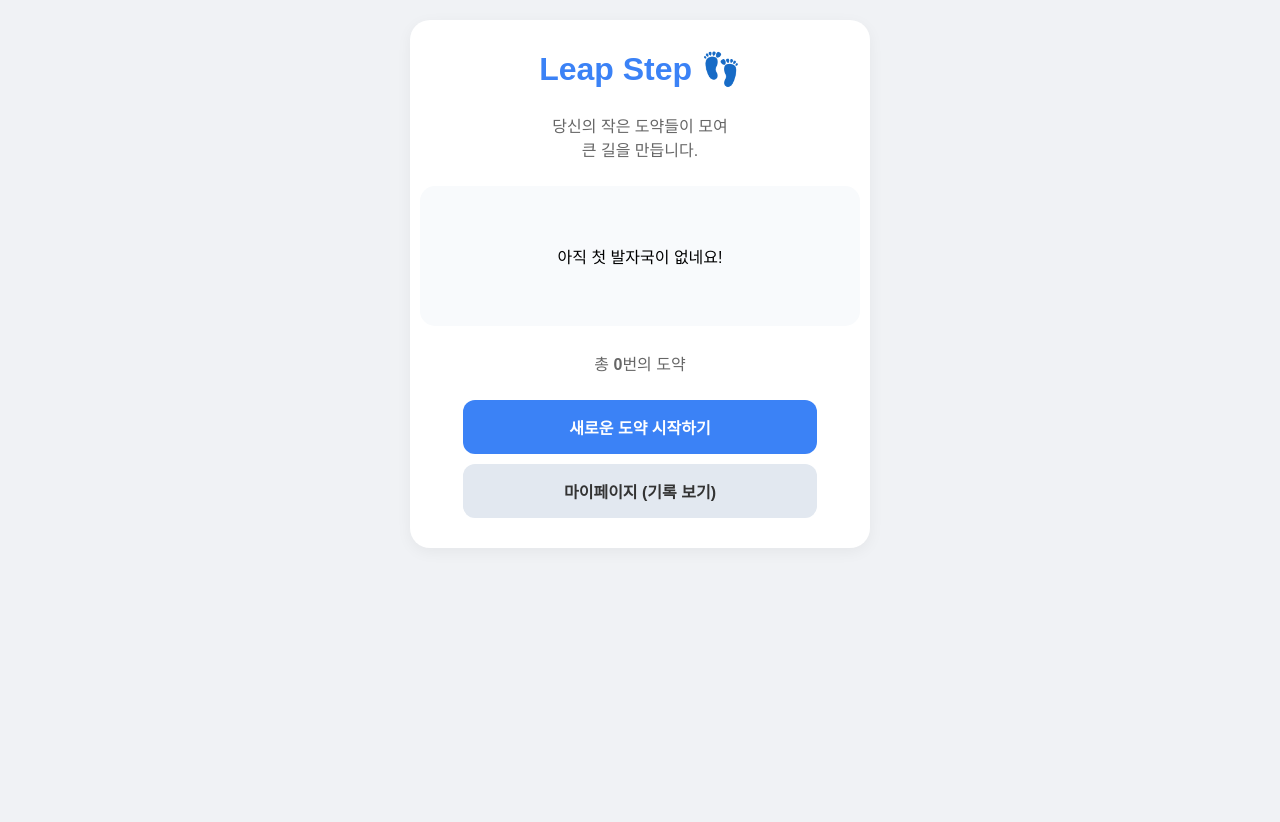
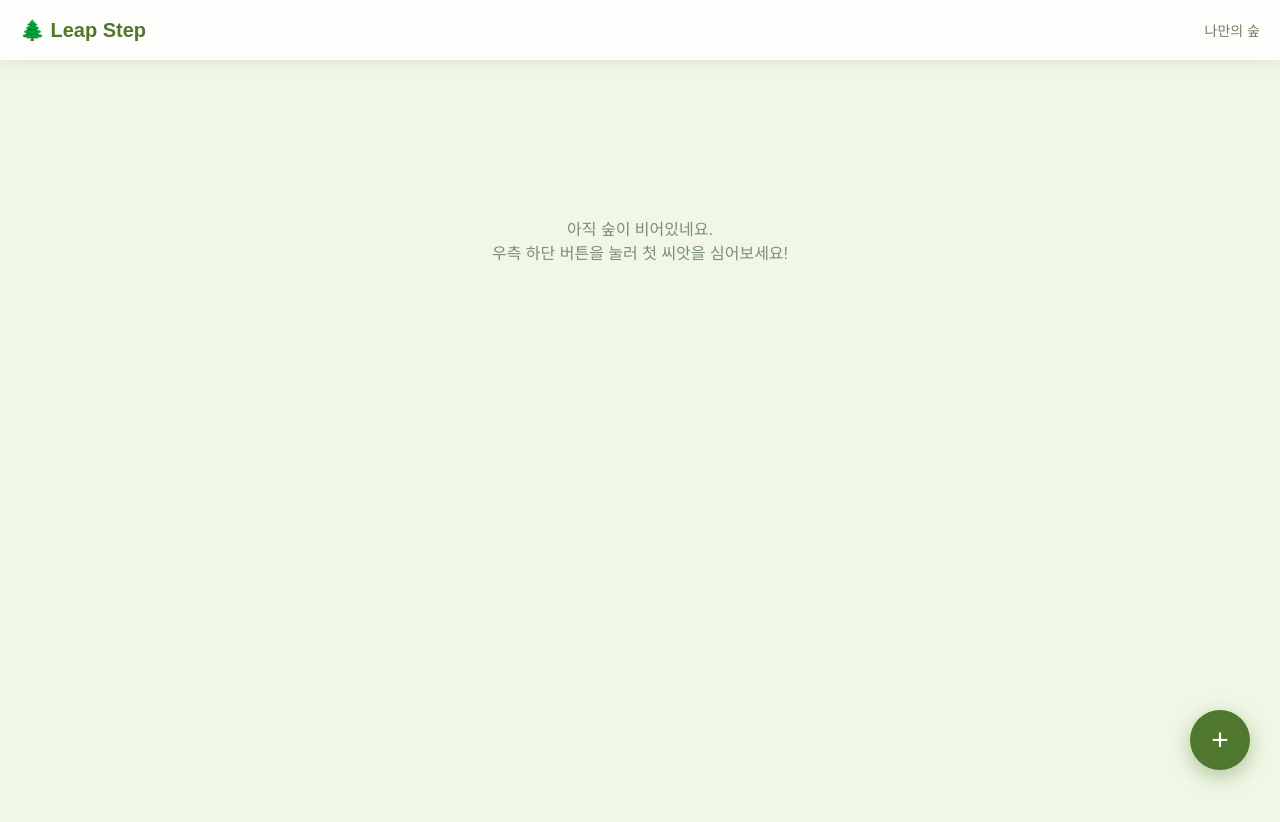
Before and after one commit to gPdnjs2020/26_leap_project, a React (Create React App) app: page / in a window 1280 px wide. Shown: the top 822 px of the page. After the commit the page ends 800 px from the top, so only its background shows below. Built offline with nearby package versions, Linux system fonts and the light colour scheme.

Commit message:
add header

```diff
--- a/src/App.css
+++ b/src/App.css
@@ -1,54 +1,216 @@
-/* App.css */
-body { margin: 0; background: #f0f2f5; font-family: 'Pretendard', sans-serif; }
+/* src/App.css - Infinite Forest Theme 🌲 */
 
-.app-layout {
-  display: flex; justify-content: center; min-height: 100vh; padding: 20px;
+:root {
+  --forest-deep: #2d4a22;    /* 짙은 초록 (텍스트) */
+  --forest-main: #4f772d;    /* 메인 초록 */
+  --forest-light: #90a955;   /* 밝은 연두 */
+  --earth-brown: #8c6239;    /* 나무/흙색 */
+  --bg-color: #f0f7e6;       /* 숲 바닥 배경색 */
+  --header-bg: rgba(255, 255, 255, 0.85); /* 반투명 헤더 */
 }
 
-.container {
-  width: 100%; max-width: 400px; background: white; padding: 30px;
-  border-radius: 20px; box-shadow: 0 4px 15px rgba(0,0,0,0.05);
-  display: flex; flex-direction: column; gap: 20px; height: fit-content;
+/* 1. 기본 설정 (전체 화면 숲 배경) */
+body {
+  margin: 0;
+  padding: 0;
+  background-color: var(--bg-color);
+  font-family: 'Pretendard', sans-serif;
+  color: var(--forest-deep);
+  overflow-x: hidden;
 }
 
-.center { text-align: center; align-items: center; }
+/* 2. 상단 고정 헤더 */
+.forest-header {
+  position: fixed;
+  top: 0; left: 0; right: 0;
+  height: 60px;
+  background: var(--header-bg);
+  backdrop-filter: blur(8px); /* 뒤가 흐릿하게 비침 */
+  display: flex;
+  justify-content: space-between;
+  align-items: center;
+  padding: 0 20px;
+  z-index: 1000;
+  box-shadow: 0 2px 15px rgba(45, 74, 34, 0.1);
+}
 
-h1 { color: #3b82f6; margin: 0; }
-h2 { font-size: 20px; margin: 0; color: #333; }
-p { color: #666; margin: 5px 0; }
+.logo {
+  font-size: 20px;
+  font-weight: bold;
+  color: var(--forest-main);
+  text-decoration: none;
+}
 
-/* 버튼 스타일 */
-button { padding: 15px; border-radius: 12px; border: none; font-size: 16px; cursor: pointer; transition: 0.2s; font-weight: bold; width: 100%; }
-.primary-btn { background: #3b82f6; color: white; }
-.primary-btn:hover { background: #2563eb; }
-.secondary-btn { background: #e2e8f0; color: #333; margin-top: 10px; }
-.back-btn { width: auto; background: none; color: #666; padding: 0; font-size: 14px; margin-bottom: 10px;}
-.text-btn { background: none; color: #999; font-size: 12px; margin-top: 20px; text-decoration: underline; }
+/* 3. 메인 숲 필드 (발자국들이 놓이는 곳) */
+.forest-field {
+  padding: 100px 20px 120px; /* 헤더와 버튼 공간 확보 */
+  min-height: 100vh;
+  box-sizing: border-box;
+  display: flex;
+  flex-wrap: wrap;
+  justify-content: center;
+  align-content: flex-start;
+  gap: 40px; /* 발자국 사이 간격 */
+}
 
-input { padding: 15px; border: 1px solid #ddd; border-radius: 10px; font-size: 16px; outline: none; }
-input:focus { border-color: #3b82f6; }
+/* 4. 살아있는 발자국 & 나무 아이템 */
+.living-footprint {
+  display: flex;
+  flex-direction: column;
+  align-items: center;
+  cursor: pointer;
+  position: relative;
+  transition: transform 0.3s cubic-bezier(0.34, 1.56, 0.64, 1);
+  width: 80px; /* 터치 영역 확보 */
+}
 
-/* 메인 발자국 시각화 */
-.footprint-path {
-  background: #f8fafc; padding: 20px; border-radius: 15px; width: 100%;
-  min-height: 100px; display: flex; flex-wrap: wrap; gap: 10px; justify-content: center; align-items: center;
+.living-footprint:hover {
+  z-index: 10;
+  transform: translateY(-5px) scale(1.05); /* 호버 시 살짝 떠오름 */
 }
-.footprint { font-size: 24px; animation: pop 0.5s ease; }
-@keyframes pop { from { transform: scale(0); } to { transform: scale(1); } }
 
-/* 진행 바 */
-.track { position: relative; height: 4px; background: #eee; margin: 30px 0; border-radius: 2px; }
-.runner { position: absolute; top: -25px; font-size: 24px; transform: translateX(-50%); transition: left 0.4s; }
+.foot-icon {
+  font-size: 40px;
+  line-height: 1;
+  transition: transform 0.5s ease, filter 0.5s ease;
 
-/* 체크리스트 */
-.checklist { display: flex; flex-direction: column; gap: 10px; }
-.check-item { background: #f8fafc; padding: 15px; border-radius: 10px; display: flex; gap: 10px; cursor: pointer; }
-.check-item.done { background: #eff6ff; color: #3b82f6; text-decoration: line-through; }
+  /* ⭐ 중요: 기본 발자국은 초록색 필터 적용 */
+  filter: hue-rotate(80deg) brightness(0.9);
+}
 
-/* 마이페이지 카드 */
-.leap-list { display: flex; flex-direction: column; gap: 15px; margin-top: 10px; }
-.leap-card { border: 1px solid #eee; padding: 20px; border-radius: 15px; }
-.leap-date { font-size: 12px; color: #999; margin-bottom: 5px; }
-.leap-title { margin: 0 0 10px 0; font-size: 18px; }
-.leap-steps { display: flex; flex-wrap: wrap; gap: 5px; }
-.step-badge { font-size: 12px; background: #eff6ff; color: #3b82f6; padding: 4px 8px; border-radius: 5px; }
+/* ⭐ 나무가 되면 필터를 제거해서 원래 나무 색깔(🌳)이 나오게 함 */
+.living-footprint.grown-tree .foot-icon {
+  filter: none;
+  /* 나무 주변에 살짝 빛나는 효과 추가 */
+  filter: drop-shadow(0 0 8px rgba(255, 215, 0, 0.4));
+}
+
+.foot-label {
+
+  margin-top: 25px;
+
+  font-size: 13px;
+  font-weight: bold;
+  background: rgba(255, 255, 255, 0.9);
+  padding: 4px 12px;
+  border-radius: 12px;
+  box-shadow: 0 2px 6px rgba(0,0,0,0.08);
+  color: var(--forest-deep);
+  white-space: nowrap;
+  max-width: 100px;
+  overflow: hidden;
+  text-overflow: ellipsis;
+
+  /* 부드러운 위치 이동 */
+  transition: margin 0.3s ease;
+}
+
+/* 5. 우측 하단 플로팅 버튼 (+) */
+.fab-btn {
+  position: fixed;
+  bottom: 30px; right: 30px;
+  width: 60px; height: 60px;
+  border-radius: 50%;
+  background: var(--forest-main);
+  color: white;
+  font-size: 30px;
+  border: none;
+  box-shadow: 0 6px 20px rgba(79, 119, 45, 0.4);
+  cursor: pointer;
+  display: flex; justify-content: center; align-items: center;
+  transition: 0.3s;
+  z-index: 2000;
+}
+.fab-btn:hover {
+  transform: scale(1.1) rotate(90deg);
+  background: var(--forest-deep);
+}
+
+/* 6. 카드 스타일 (Create, Run 페이지용) */
+.container, .detail-card {
+  width: 100%;
+  max-width: 420px;
+  background: white;
+  padding: 30px;
+  border-radius: 25px;
+  box-shadow: 0 10px 30px rgba(45, 74, 34, 0.15);
+  display: flex;
+  flex-direction: column;
+  gap: 20px;
+
+  /* 화면 중앙 배치를 위한 설정 (Create 페이지 등) */
+  margin: 100px auto 40px;
+  position: relative;
+  box-sizing: border-box;
+}
+
+.modal-overlay {
+  display: flex;
+  justify-content: center;
+  padding: 0 20px;
+}
+
+/* 7. 공통 버튼 및 입력창 스타일 */
+button.primary-btn {
+  padding: 16px;
+  border-radius: 15px;
+  border: none;
+  font-size: 16px;
+  font-weight: bold;
+  background: var(--forest-main);
+  color: white;
+  cursor: pointer;
+  width: 100%;
+  box-shadow: 0 4px 10px rgba(79, 119, 45, 0.2);
+  transition: 0.2s;
+}
+button.primary-btn:hover:not(:disabled) {
+  background: var(--forest-deep);
+  transform: translateY(-2px);
+}
+button.primary-btn:disabled {
+  background: #ccc;
+  cursor: not-allowed;
+  box-shadow: none;
+}
+
+input {
+  padding: 15px;
+  border: 2px solid #eaddca; /* 흙색 테두리 */
+  border-radius: 15px;
+  font-size: 16px;
+  outline: none;
+  background: #fafbf6;
+  width: 100%;
+  box-sizing: border-box;
+}
+input:focus {
+  border-color: var(--forest-light);
+  background: white;
+}
+
+h2 { margin: 0; color: var(--forest-deep); font-size: 22px; }
+
+/* 8. 체크리스트 스타일 */
+.checklist { display: flex; flex-direction: column; gap: 12px; }
+
+.check-item {
+  background: #f4f8f0;
+  padding: 16px;
+  border-radius: 15px;
+  display: flex; gap: 12px; align-items: center;
+  cursor: pointer;
+  transition: 0.2s;
+  border: 1px solid transparent;
+}
+.check-item:hover { border-color: var(--forest-light); background: white; }
+
+.check-item.done {
+  background: var(--forest-light);
+  color: white;
+  font-weight: bold;
+  box-shadow: inset 0 2px 5px rgba(0,0,0,0.1);
+}
+.check-item input[type="checkbox"] {
+  width: 20px; height: 20px; accent-color: var(--forest-main);
+}
--- a/src/App.js
+++ b/src/App.js
@@ -2,6 +2,7 @@ import { Routes, Route, BrowserRouter } from 'react-router-dom';
 import Home from './pages/Home';
 import Create from './pages/Create';
 import MyPage from './pages/MyPage';
+import Run from './pages/Run';
 import './App.css';
 
 function App() {
@@ -15,6 +16,8 @@ function App() {
           <Route path="/create" element={<Create />} />
           {/* 마이 페이지 (리스트 확인) */}
           <Route path="/mypage" element={<MyPage />} />
+          {/* 실행 페이지 */}
+          <Route path="/run/:id" element={<Run />} />
         </Routes>
       </div>
     </BrowserRouter>
--- a/src/pages/Home.js
+++ b/src/pages/Home.js
@@ -1,45 +1,66 @@
 import { useEffect, useState } from 'react';
-import { useNavigate } from 'react-router-dom';
+import { useNavigate, Link } from 'react-router-dom';
 
 function Home() {
   const navigate = useNavigate();
   const [leaps, setLeaps] = useState([]);
 
-  // 저장된 데이터 불러오기
   useEffect(() => {
     const savedLeaps = JSON.parse(localStorage.getItem('leaps')) || [];
     setLeaps(savedLeaps);
   }, []);
 
   return (
-    <div className="container center">
-      <h1>Leap Step 👣</h1>
-      <p>당신의 작은 도약들이 모여<br/>큰 길을 만듭니다.</p>
+    <>
+      <header className="forest-header">
+        <Link to="/" className="logo">🌲 Leap Step</Link>
+        <span style={{fontSize: '14px', opacity: 0.7}}>나만의 숲</span>
+      </header>
 
-      {/* 시각화: 도약 하나당 발자국 아이콘 하나 */}
-      <div className="footprint-path">
+      <div className="forest-field">
         {leaps.length === 0 ? (
-          <div className="empty-path">아직 첫 발자국이 없네요!</div>
+          <div style={{marginTop: '100px', textAlign: 'center', opacity: 0.6, width: '100%'}}>
+            <p>아직 숲이 비어있네요.<br/>우측 하단 버튼을 눌러 첫 씨앗을 심어보세요!</p>
+          </div>
         ) : (
-          leaps.map((leap, index) => (
-            <span key={index} className="footprint" title={leap.goal}>
-              👣
-            </span>
-          ))
+          leaps.map((leap) => {
+            // 1. 진행률 계산
+            const safeChecked = leap.checked || [];
+            const progress = safeChecked.filter(Boolean).length;
+            const totalActions = (leap.actions || []).length;
+
+            // 2. 다 컸는지 확인 (3개 다 체크됨)
+            // (혹시 모를 에러 방지를 위해 action이 0개보다 많을 때만 체크)
+            const isFullyGrown = totalActions > 0 && progress === totalActions;
+
+            // 3. 크기 결정 (다 컸으면 2.2배 고정, 아니면 진행률 따라 커짐)
+            const scaleSize = isFullyGrown ? 2.2 : 1 + (progress * 0.35);
+
+            return (
+              <div
+                key={leap.id}
+                className={`living-footprint ${isFullyGrown ? 'grown-tree' : ''}`}
+                onClick={() => navigate(`/run/${leap.id}`)}
+              >
+                {/* 4. 아이콘 결정: 다 컸으면 나무🌳, 아니면 발자국👣 */}
+                <span
+                  className="foot-icon"
+                  style={{ transform: `scale(${scaleSize})` }}
+                >
+                  {isFullyGrown ? '🌳' : '👣'}
+                </span>
+
+                <span className="foot-label">{leap.goal}</span>
+              </div>
+            );
+          })
         )}
       </div>
 
-      <p className="status-text">총 <strong>{leaps.length}</strong>번의 도약</p>
-
-      <div className="btn-group">
-        <button className="primary-btn" onClick={() => navigate('/create')}>
-          새로운 도약 시작하기
-        </button>
-        <button className="secondary-btn" onClick={() => navigate('/mypage')}>
-          마이페이지 (기록 보기)
-        </button>
-      </div>
-    </div>
+      <button className="fab-btn" onClick={() => navigate('/create')}>
+        +
+      </button>
+    </>
   );
 }
 
--- /dev/null
+++ b/src/pages/Run.js
@@ -0,0 +1,85 @@
+import { useEffect, useState } from 'react';
+import { useParams, useNavigate, Link } from 'react-router-dom';
+
+function Run() {
+  const { id } = useParams();
+  const navigate = useNavigate();
+  const [leap, setLeap] = useState(null);
+
+  useEffect(() => {
+    const allLeaps = JSON.parse(localStorage.getItem('leaps')) || [];
+    const target = allLeaps.find(item => item.id === parseInt(id));
+    setLeap(target);
+  }, [id]);
+
+  const handleCheck = (index) => {
+    if (!leap) return;
+    const currentChecked = leap.checked || [false, false, false];
+    const newChecked = [...currentChecked];
+    newChecked[index] = !newChecked[index];
+
+    const allLeaps = JSON.parse(localStorage.getItem('leaps')) || [];
+    const updatedLeaps = allLeaps.map(item => item.id === leap.id ? { ...item, checked: newChecked } : item);
+
+    localStorage.setItem('leaps', JSON.stringify(updatedLeaps));
+    setLeap({ ...leap, checked: newChecked });
+  };
+
+  const handleDelete = () => {
+    if(window.confirm("이 도약을 숲에서 지울까요?")) {
+      const allLeaps = JSON.parse(localStorage.getItem('leaps')) || [];
+      const filtered = allLeaps.filter(item => item.id !== leap.id);
+      localStorage.setItem('leaps', JSON.stringify(filtered));
+      navigate('/');
+    }
+  }
+
+  if (!leap) return <div className="forest-field">로딩중...</div>;
+
+  const safeChecked = leap.checked || [false, false, false];
+  const count = safeChecked.filter(Boolean).length;
+
+  return (
+    <>
+      {/* 헤더 재사용 */}
+      <header className="forest-header">
+        <Link to="/" className="logo">🌲 숲으로 돌아가기</Link>
+      </header>
+
+      <div className="modal-overlay">
+        <div className="detail-card">
+          <div style={{display:'flex', justifyContent:'space-between'}}>
+            <h2>{leap.goal}</h2>
+            <button onClick={handleDelete} style={{background:'none', border:'none', fontSize:'18px', cursor:'pointer'}}>🗑️</button>
+          </div>
+
+          <p style={{color: '#666', marginBottom: '20px'}}>
+            현재 발자국 크기: <strong>{1 + count * 0.3}배</strong>
+          </p>
+
+          <div className="checklist">
+            {(leap.actions || []).map((act, i) => (
+              <div key={i}
+                className={`check-item ${safeChecked[i] ? 'done' : ''}`}
+                onClick={() => handleCheck(i)}
+              >
+                <input type="checkbox" checked={safeChecked[i]} readOnly />
+                {act}
+              </div>
+            ))}
+          </div>
+
+          <button
+            className="primary-btn"
+            style={{marginTop: '20px'}}
+            onClick={() => navigate('/')}
+          >
+            저장하고 숲으로 가기 🏃‍♂️
+          </button>
+        </div>
+      </div>
+    </>
+  );
+}
+
+export default Run;
```
Also changed, not shown: src/pages/Create.js (+14 -42 lines), src/pages/Header.js (added, +13 -0 lines), src/pages/MyPage.js (+34 -11 lines).
